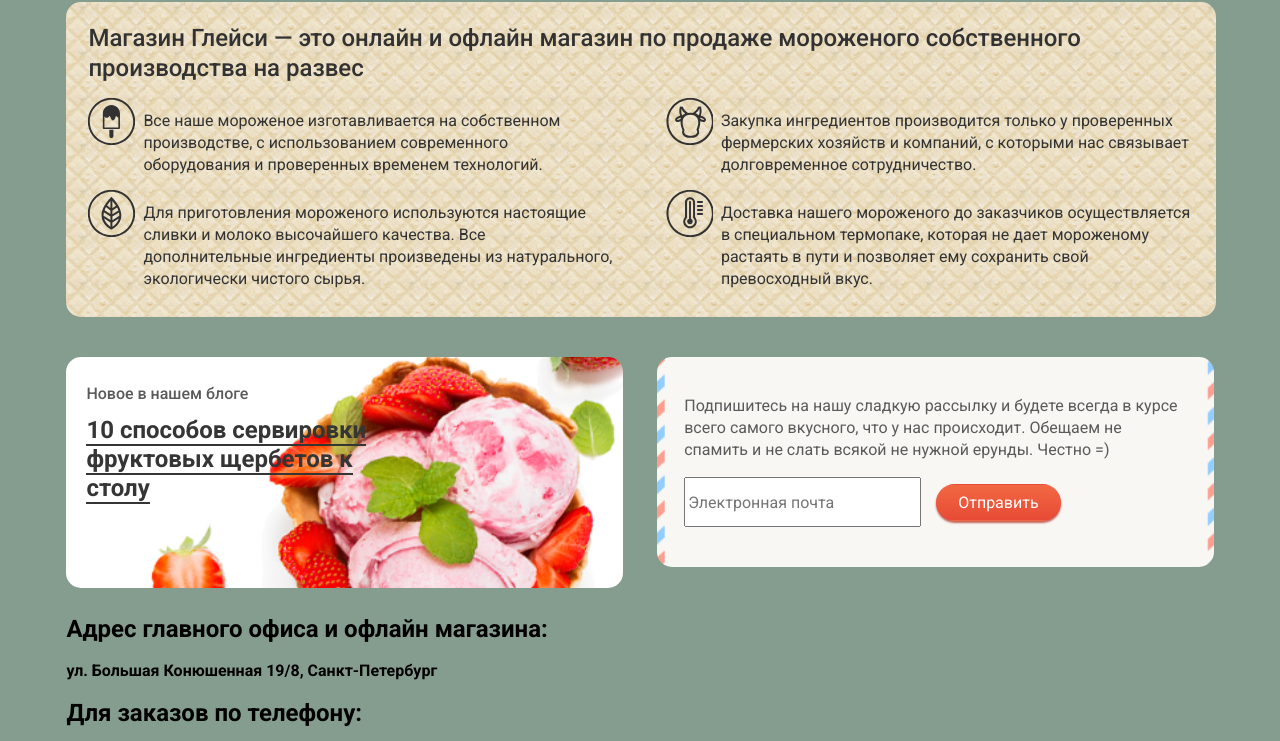
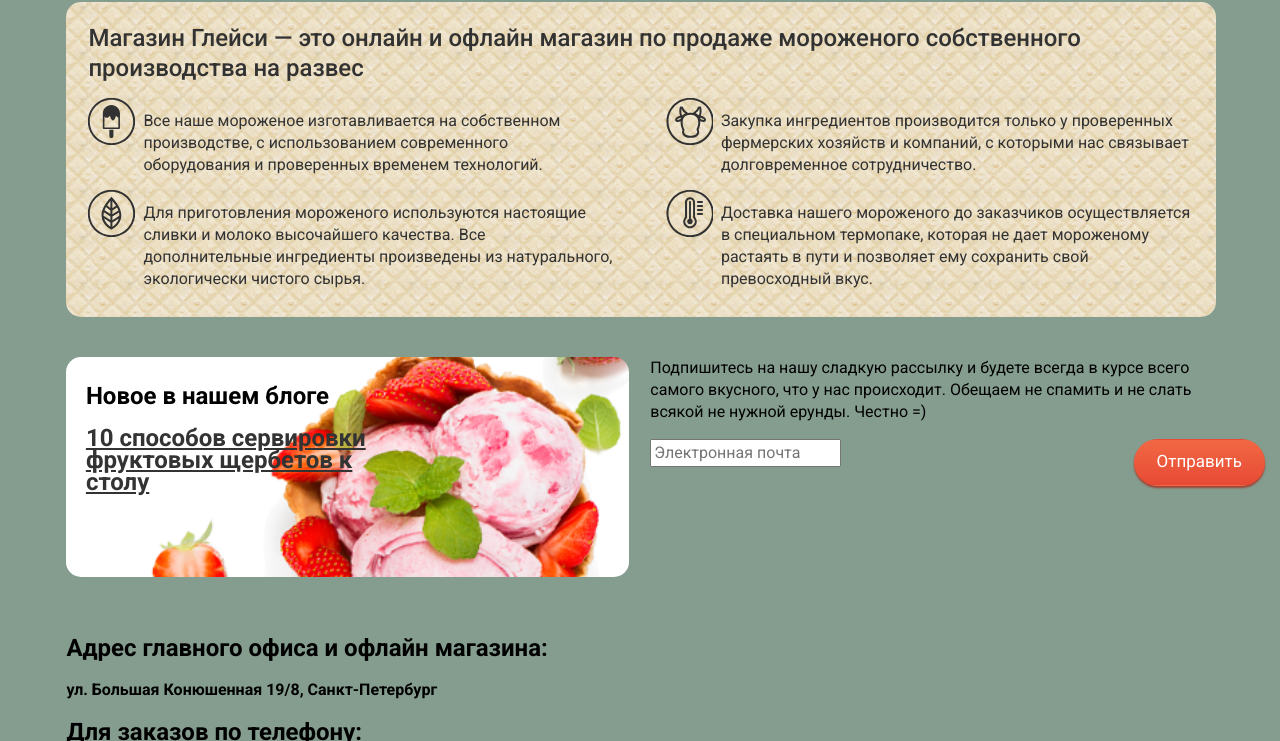
Before and after one commit to suncitygirl/Gllacy, a plain HTML site: page index.html in a window 1280 px wide. Shown: the part 1309-2050 px from the top of the page. Drawn offline with Linux system fonts and the light colour scheme.

Commit message:
Stylization of news and subscribtion

```diff
--- a/css/style.css
+++ b/css/style.css
@@ -476,78 +476,101 @@ input[type="radio"]:checked + label {
 
 /*------------------------------------SOCIAL-------------------------------*/
 
-.social-interaction {
-  min-height: 220px;
-  margin-bottom: 30px;
+.subscribe-and-news-wrapper::after {
+  clear: both;
+  content: "";
+  display: table;
 }
 
-.social-interaction h2 {
-  margin: 0;
-  margin-bottom: 11px;
-  padding-left: 20px;
-  padding-top: 26px;
-  color: #5a5a5a;
-  font-size: 16px;
-  font-weight: 500;
-}
-
-.social-interaction p {
-  margin: 0;
-}
-
-.social-interaction h3 {
-  margin: 0;
-  padding-left: 20px;
-  padding-bottom: 85px;
-  max-width: 285px;
-}
-.social-interaction a {
-  font-family: Roboto;
-  font-size: 24px;
-  font-weight: 700;
-  line-height: 1.2em;
-  text-decoration: none;
-  color: #353535;
-  border-bottom: #353535 2px solid;
-}
-
-.social-interaction article {
-  width: 48.5%;
+.news, .subscribe-wrapper {
   border-radius: 15px;
+  margin-bottom: 40px;
+  min-height: 192px;
 }
 
 .news {
+  background: #fff url("../img/news-background.png") no-repeat center;
+  background-size: cover;
+  color: #000;
   float: left;
-  background: #ffffff url("../img/news-background.png") no-repeat center;
-  background-size: cover;
+  margin-right: 1.9%;
+  padding: 8px 2% 20px 1.7%;
+  text-align: left;
+  width: 45.3%;
 }
 
-.subscription {
-  float: right;
-  padding-top: 38px;
-  padding-left: 27px;
-  padding-right: 31px;
-  font-size: 16px;
-  font-weight: 400;
-  line-height: 22px;
-  color: #5a5a5a;
-  background: #ffffff url("../img/subscription-background.png") no-repeat center;
-  background-size: cover;
-  box-sizing: border-box;
+.news p {
+  color: #666;
+  font-weight: 500;
+  line-height: 1.3;
+  margin-bottom: 5px;
+  max-width: 290px;
 }
 
-.subscription p {
-  margin-bottom: 16px;
+.news a {
+  color: #333;
+  display: table;
+  font-size: 24px;
+  font-weight: 700;
+  max-height: 100px;
+  max-width: 290px;
 }
 
-input[type="email"] {
-  height: 44px;
-  width: 229px;
-  margin-bottom: 40px;
-  margin-right: 11px;
+.news a:hover {
+  color: #ffbc9e;
+}
+
+.subscribe-wrapper {
+  background: #f8f7f4 url("../img/subscribe_background2.png") repeat center;
+  background-size: cover;
+  float: right;
+  padding: 5px 5px 5px 6px;
+  width: 47.8%;
+}
+
+.subscribe {
+  border-radius: 15px;
+  line-height: 22px;
+  padding: 12px 20px 35px;
+  text-align: left;
+  width: auto;
+  background: #f8f7f4 none repeat scroll 0 0;
+}
+
+.subscribe p {
+  color: #666;
+  margin-bottom: 16px;
+  min-height: 86px;
+}
+
+.subscribe-form {
+  padding-right: 140px;
+  position: relative;
+  width: auto;
+}
+
+.subscribe-form input[type="email"] {
+  border: 1px solid rgba(178, 178, 178, 0.5);
+  border-radius: 5px;
+  box-sizing: border-box;
+  color: #000;
+  display: inline-block;
+  line-height: 24.3px;
+  max-height: 44px;
+  outline: medium none;
+  padding-bottom: 9px;
+  padding-left: 8px;
+  padding-top: 9px;
+  vertical-align: middle;
+  width: 100%;
 }
 
 .subscribe-btn {
-  padding-right: 21px;
-  padding-left: 21px;
+  font-size: 17px;
+  line-height: 24.3px;
+  padding: 9px 22px 11px;
+  position: absolute;
+  right: 15px;
+  top: bottom: 9px;
+
 }
```
